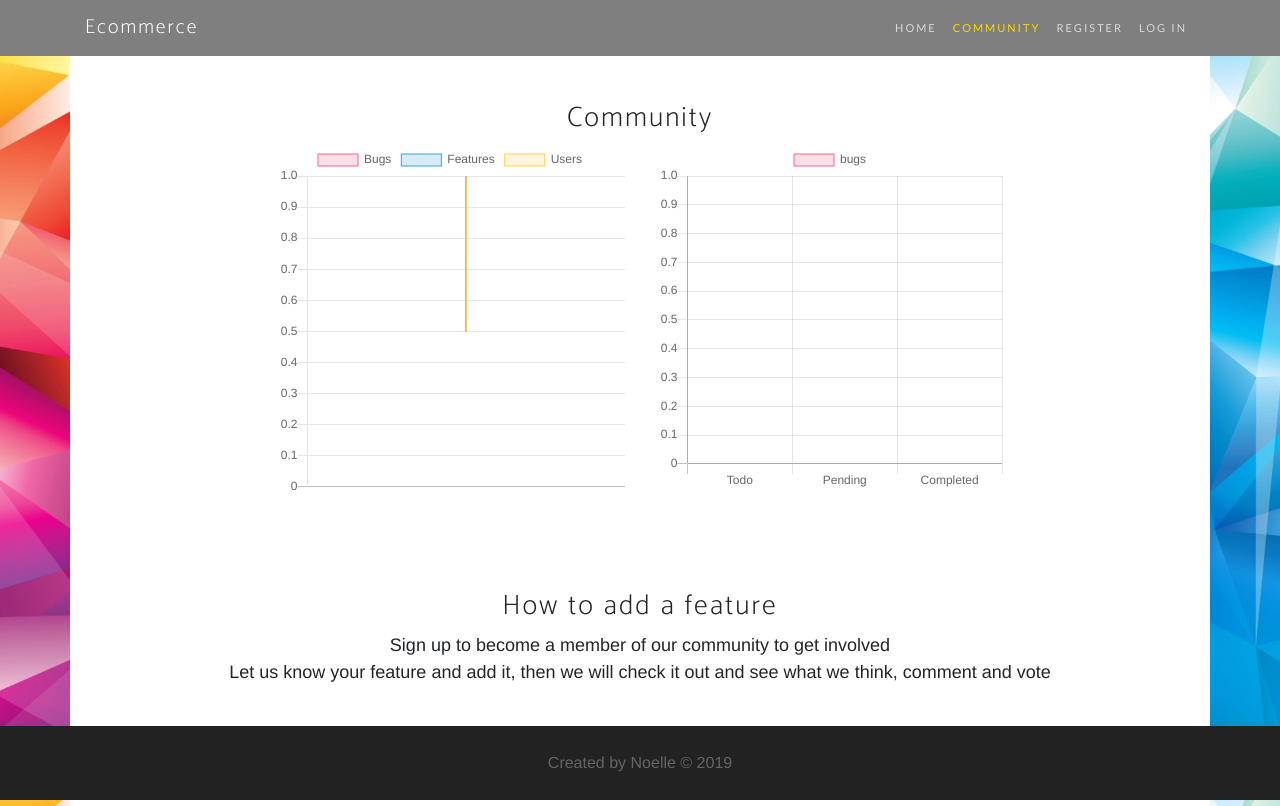
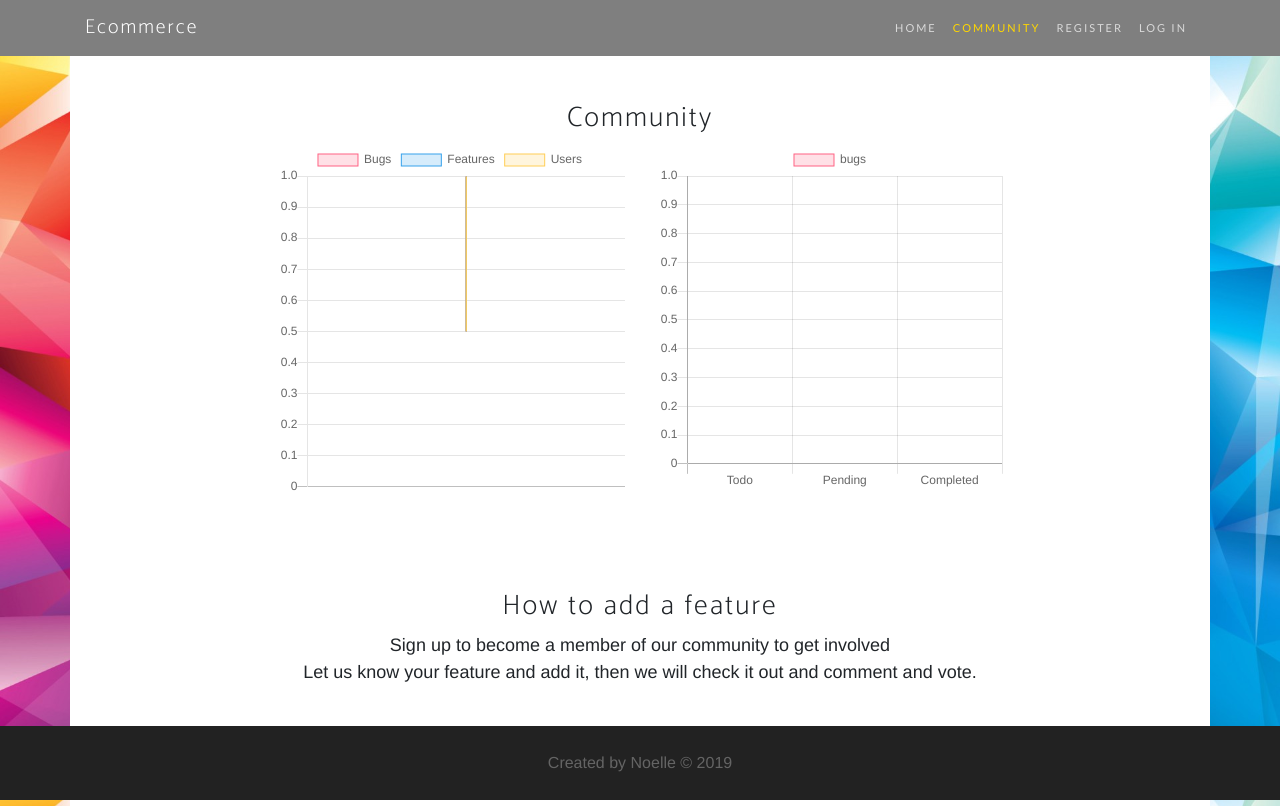
Before and after one commit to Code-Institute-Submissions/ecommerce-project, a Django app: page /community in a window 1280 px wide. Run offline with Django 3.2, Linux system fonts and the light colour scheme; data that the repository does not hold is empty; some libraries are stand-ins or nearby versions; some web fonts are replaced.

Commit message:
added profile background and register background and community text

```diff
--- a/accounts/templates/profile.html
+++ b/accounts/templates/profile.html
@@ -14,4 +14,5 @@
     {% include 'partials/_bug.html' %}
 </section>
 </div>
+</div>
 {% endblock %}
--- a/accounts/templates/register.html
+++ b/accounts/templates/register.html
@@ -11,5 +11,5 @@
         <button type="submit" class="btn btn-primary">Create account</button>
     </fieldset>
 </form>
-<div class="background-image">
+</div>
 {% endblock %}
--- a/ecommerce/settings.py
+++ b/ecommerce/settings.py
@@ -170,5 +170,3 @@ STRIPE_SECRET = os.getenv('STRIPE_SECRET')
 EMAIL_BACKEND = 'django.core.mail.backends.console.EmailBackend'
 
 MESSAGE_STORAGE = 'django.contrib.messages.storage.session.SessionStorage'
-
-django_heroku.settings(locals())
--- a/templates/community.html
+++ b/templates/community.html
@@ -23,7 +23,7 @@
             <h3>How to add a feature</h3>
             <p>
                 Sign up to become a member of our community to get involved<br>
-                Let us know your feature and add it, then we will check it out and see what we think, comment and vote
+                Let us know your feature and add it, then we will check it out and comment and vote.
             </p>
         </div>
         </center>
```
